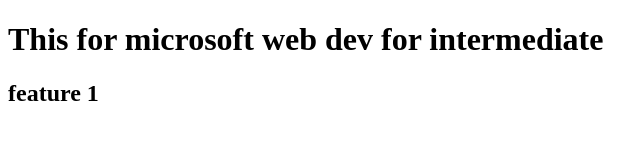
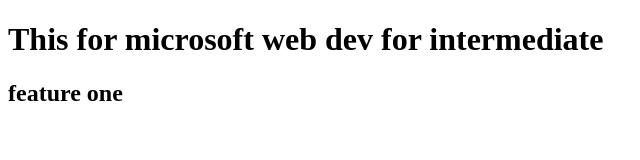
Before and after one commit to husni-robani/test_demo, a plain HTML site: page index.html in a window 1280 px wide. Shown: the full height of the page, 0-640 px from the left. Drawn offline with Linux system fonts and the light colour scheme.

Commit message:
Apply suggestions from code review

```diff
--- a/index.html
+++ b/index.html
@@ -7,6 +7,6 @@
   </head>
   <body>
     <h1>This for microsoft web dev for intermediate</h1>
-    <h2>feature 1</h2>
+    <h2>feature one</h2>
   </body>
 </html>
```
